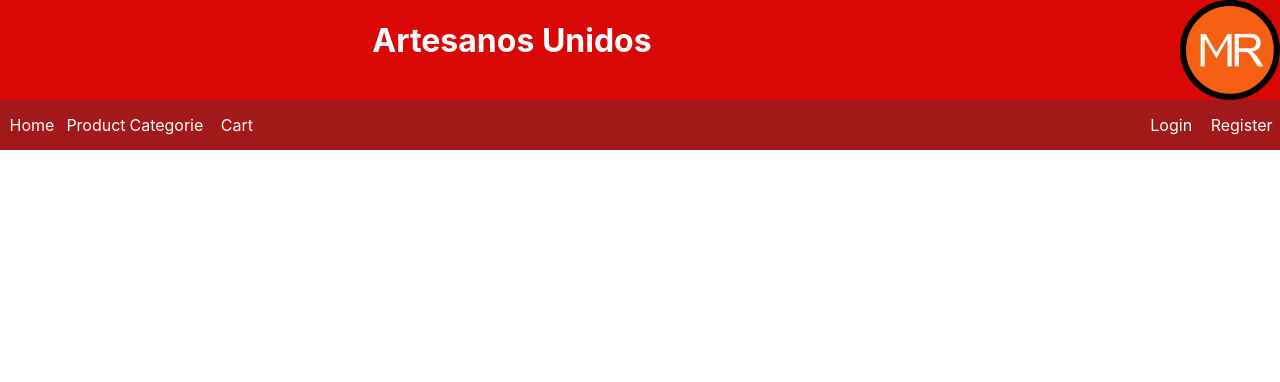
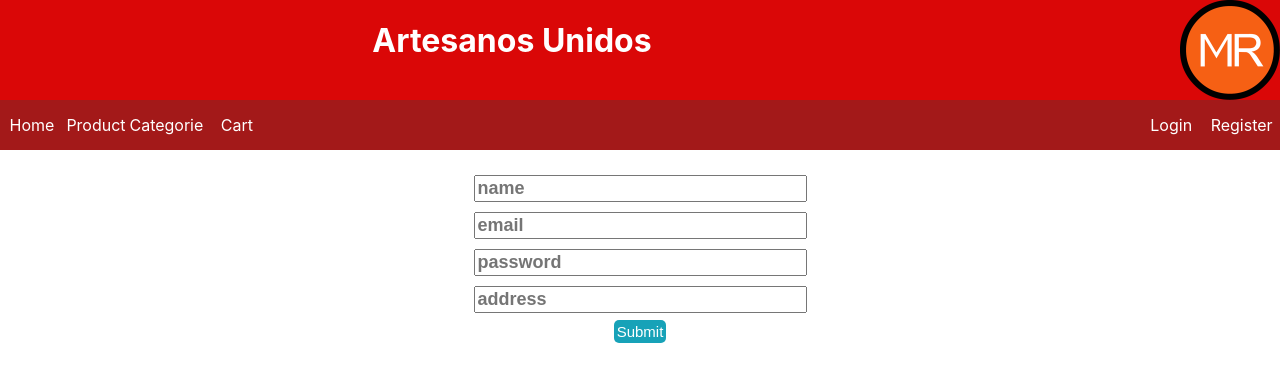
Before and after one commit to julianoacunia/Artesanos-Unidos-Front, a React (Create React App) app: page /register in a window 1280 px wide. Before the commit this address led to /publicHome. Shown: the top 382 px of the page. Built offline with nearby package versions, Linux system fonts and the light colour scheme.

Commit message:
Register style and add route

```diff
--- a/src/components/register/viewRegister.js
+++ b/src/components/register/viewRegister.js
@@ -1,4 +1,4 @@
-import '../styles/register.css'
+import '../../styles/register.css'
 import React, { Component } from 'react'
 import { Formik, Form, Field } from 'formik'
 import { Link } from 'react-router-dom'
--- a/src/routes/view.js
+++ b/src/routes/view.js
@@ -5,6 +5,7 @@ import PublicHome from '../components/home/publicHome'
 import PublicProduct from '../components/products/viewPublicProduct'
 import PrivateHome from '../components/home/privateHome'
 import Login from '../components/login/viewLogin'
+import Register from '../components/register/viewRegister'
 import store from '../redux/store'
 
 class Routes extends Component {
@@ -16,6 +17,7 @@ class Routes extends Component {
           <Route exact path='/publicHome' component={PublicHome}/>
           <Route exact path='/publicProduct' component={PublicProduct}/>
           <Route exact path='/login' component={Login}/>
+          <Route exact path='/register' component={Register}/>
           <Redirect from='/' to='/publicHome' />
         </Switch>
       </BrowserRouter>
--- /dev/null
+++ b/src/styles/register.css
@@ -0,0 +1,99 @@
+.wrapper {
+    display: flex;
+    flex-direction: column;
+}
+
+h2 {
+    text-align: center;
+    color: white;
+}
+.container-back-to-login{
+    display: flex;
+    width: 100%;
+}
+#inputUser {
+    margin: 5px;
+    width: 325px;
+    font-weight: bolder;
+    font-size: 18px;
+}
+
+#inputEmail {
+    margin: 5px;
+    width: 325px;
+    font-weight: bolder;
+    font-size: 18px;
+}
+
+#inputPassword {
+    margin: 5px;
+    width: 325px;
+    font-weight: bolder;
+    font-size: 18px;
+}
+
+#inputAddress {
+    margin: 5px;
+    width: 325px;
+    font-weight: bolder;
+    font-size: 18px;
+}
+
+#submitButton {
+    background-color: #17a2b8;
+    color: #fff;
+    border: 1px solid transparent;
+    margin: 2px;
+    padding: 2px;
+    border-radius: 5px;
+    cursor: pointer;
+    font-size: 15px;
+}
+
+#container-back-to-login {
+    display: flex;
+    flex-direction: row;
+    align-items: center;
+    width: 100%;
+    height: 50px;
+    background-color: #1991a3;;
+}
+.back-to-login-div1{
+    width: 50%;
+    height: 50px;
+}
+.back-to-login-button {
+    display: flex;
+    align-items: center;
+    width: 40%;
+    height: 50px;
+}
+.back-to-login-button:hover {
+    background-color: #34b6ca;
+}
+.back-to-catalog-button {
+    display: flex;
+    justify-content: flex-end;
+    align-items: center;
+    width: 40%;
+    height: 50px;
+}
+.back-to-catalog-button:hover {
+    background-color: #34b6ca;
+}
+.back-to-catalog-div1 {
+    display: flex;
+    justify-content: flex-end;
+    width: 50%;
+    height: 50px;
+}
+#back-to-login-link {
+    text-decoration: none;
+    color: #fff;
+    margin-left: 18px;
+}
+#back-to-catalog-link {
+    text-decoration: none;
+    color: #fff;
+    margin-left: 550px;
+}
```
